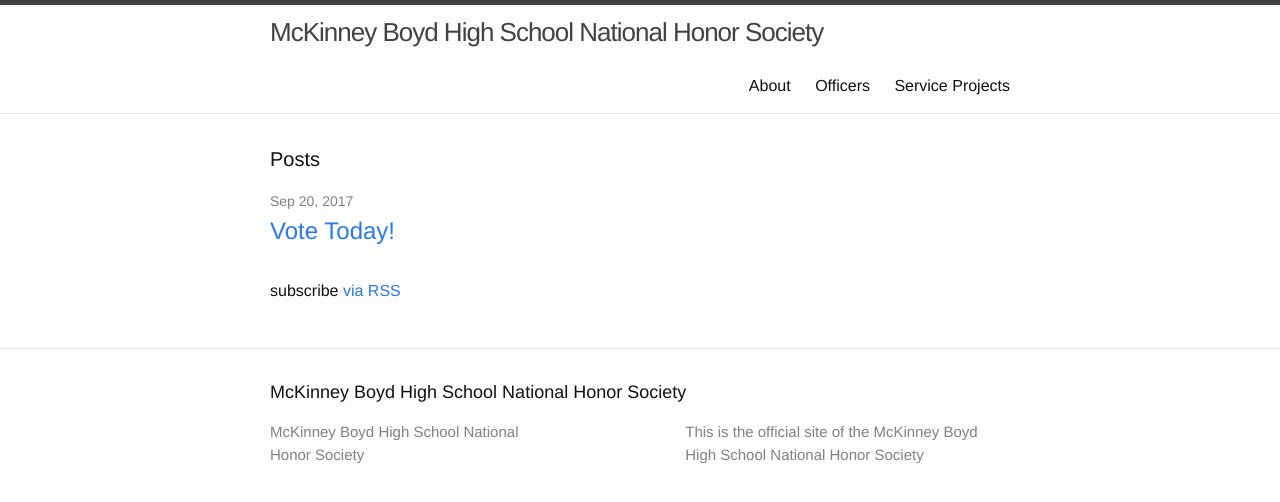
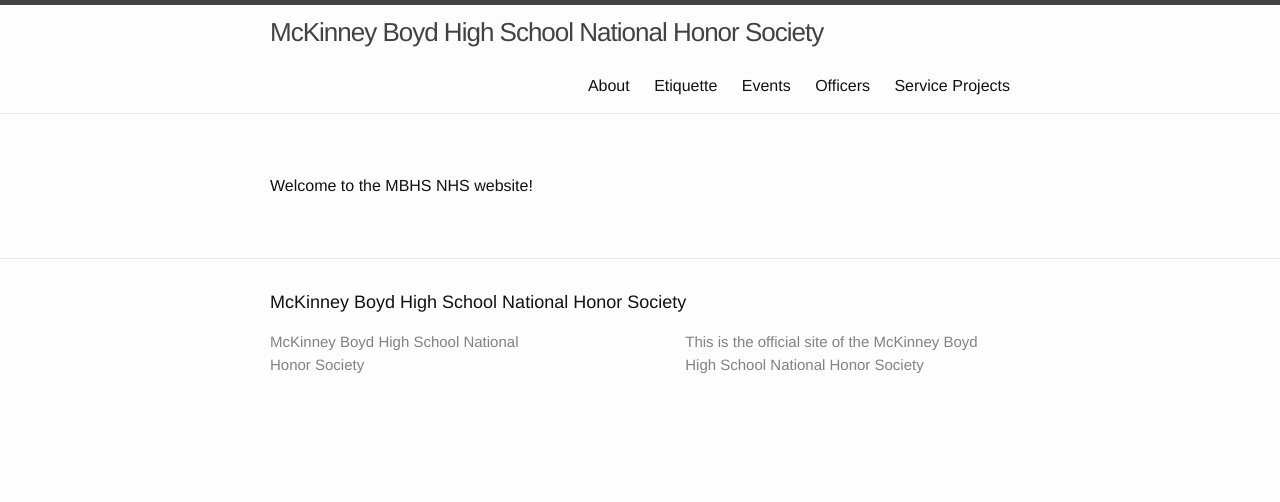
Before and after one commit to mbhs-nhs/mbhs-nhs.github.io, a Jekyll site: the page built from index.md, in a window 1280 px wide. Shown: the top 502 px of the page. Built offline with Jekyll 4.4.1, drawn with Linux system fonts in a browser that asks for light colours.

Commit message:
Add events and etiquette

```diff
--- /dev/null
+++ b/etiquette.md
@@ -0,0 +1,4 @@
+---
+layout: page
+title: Etiquette
+---
--- /dev/null
+++ b/events.md
@@ -0,0 +1,4 @@
+---
+layout: home
+title: Events
+---
--- a/index.md
+++ b/index.md
@@ -2,5 +2,7 @@
 # You don't need to edit this file, it's empty on purpose.
 # Edit theme's home layout instead if you wanna make some changes
 # See: https://jekyllrb.com/docs/themes/#overriding-theme-defaults
-layout: home
+layout: page
 ---
+
+Welcome to the MBHS NHS website!
```
